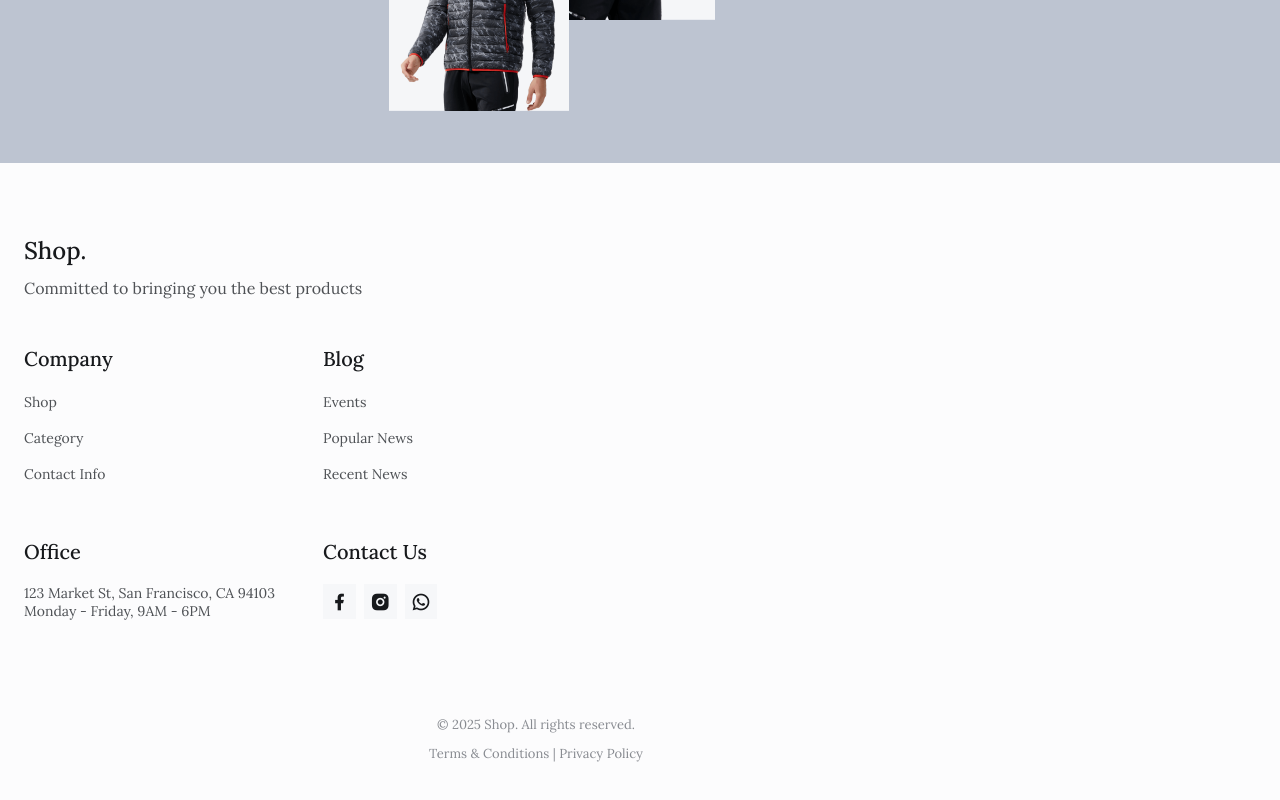
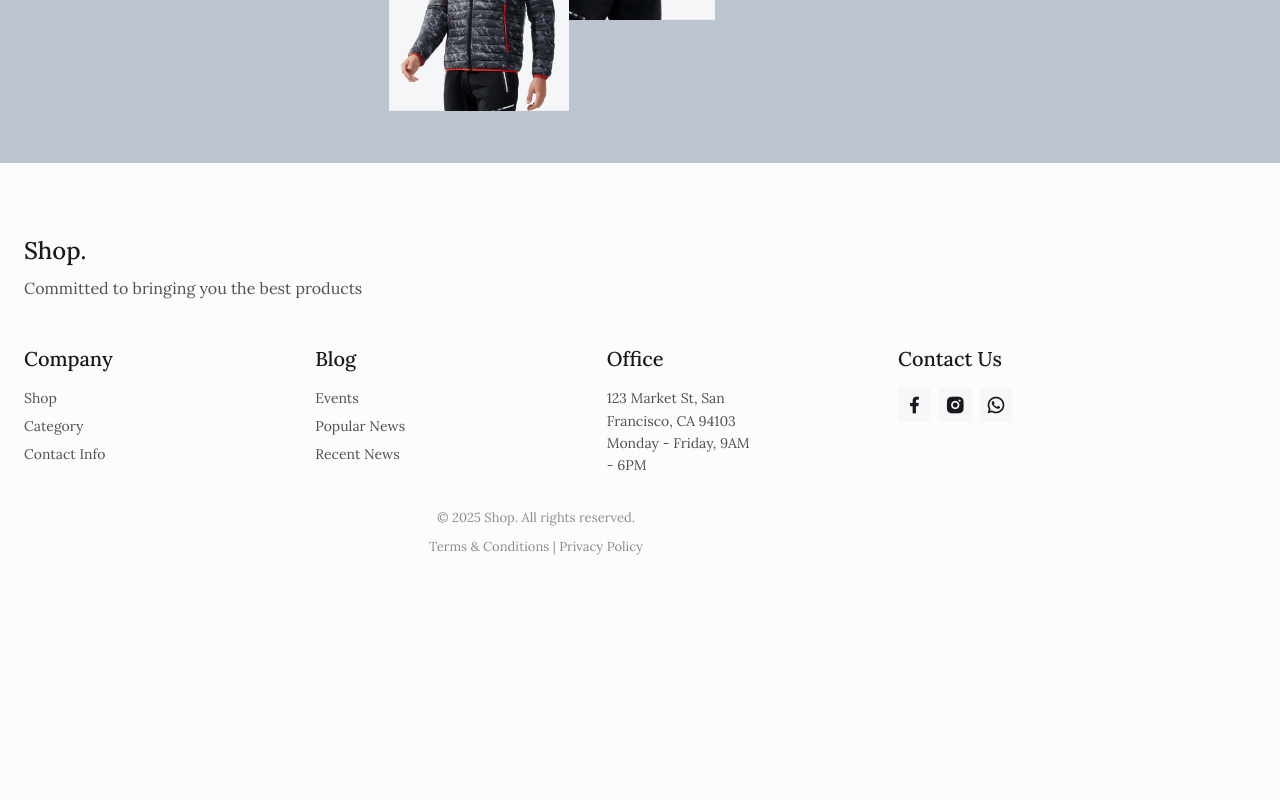
Before and after one commit to animeshmaiti/shyamali-luxe-hair, a React (Vite) app: page / in a window 1280 px wide. Shown: the part 534-1334 px from the top of the page. After the commit the page ends 1137 px from the top, so only its background shows below. Built offline with nearby package versions, Linux system fonts and the light colour scheme.

Commit message:
fix ui footer

```diff
--- a/src/App.css
+++ b/src/App.css
@@ -523,28 +523,40 @@ img {
   margin-bottom: .75rem;
 }
 
-.footer__content,
 .footer__links {
   display: grid;
 }
 
 .footer__content {
-  grid-template-columns: repeat(2, max-content);
-  gap: 3.5rem 3rem;
+  display: flex;
+  flex-wrap: wrap;
+  gap: 1.5rem 1rem;
+  justify-content: space-between;
+}
+
+.footer__content > div {
+  box-sizing: border-box;
+  flex: 0 0 150px;
 }
 
 .footer__title {
   font-size: var(--h3-font-size);
-  margin-bottom: 1.25rem;
+  margin-bottom: 1rem;
 }
 
 .footer__links {
-  row-gap: 1rem;
+  row-gap: .5rem;
 }
 
 .footer__link,
 .footer__information {
   font-size: var(--small-font-size);
+}
+
+.footer__information {
+  color: var(--text-color);
+  word-wrap: break-word;
+  line-height: 1.6;
 }
 
 .footer__link {
@@ -576,8 +588,8 @@ img {
 }
 
 .footer__info {
-  margin-top: 6rem;
-  padding-bottom: 6rem;
+  margin-top: 2rem;
+  padding-bottom: 1rem;
   display: flex;
   flex-direction: column;
   align-items: center;
@@ -591,7 +603,19 @@ img {
 }
 
 /*=============== SCROLL BAR ===============*/
+::-webkit-scrollbar {
+  width: .6rem;
+  border-radius: .5rem;
+  background-color: hsl(220, 8%, 76%);
+}
+::-webkit-scrollbar-thumb {
+  background-color: hsl(220, 8%, 64%);
+  border-radius: .5rem;
+}
 
+::-webkit-scrollbar-thumb:hover {
+  background-color: hsl(220, 8%, 54%);
+}
 /*=============== SCROLL UP ===============*/
 
 /* Show Scroll Up*/
```
